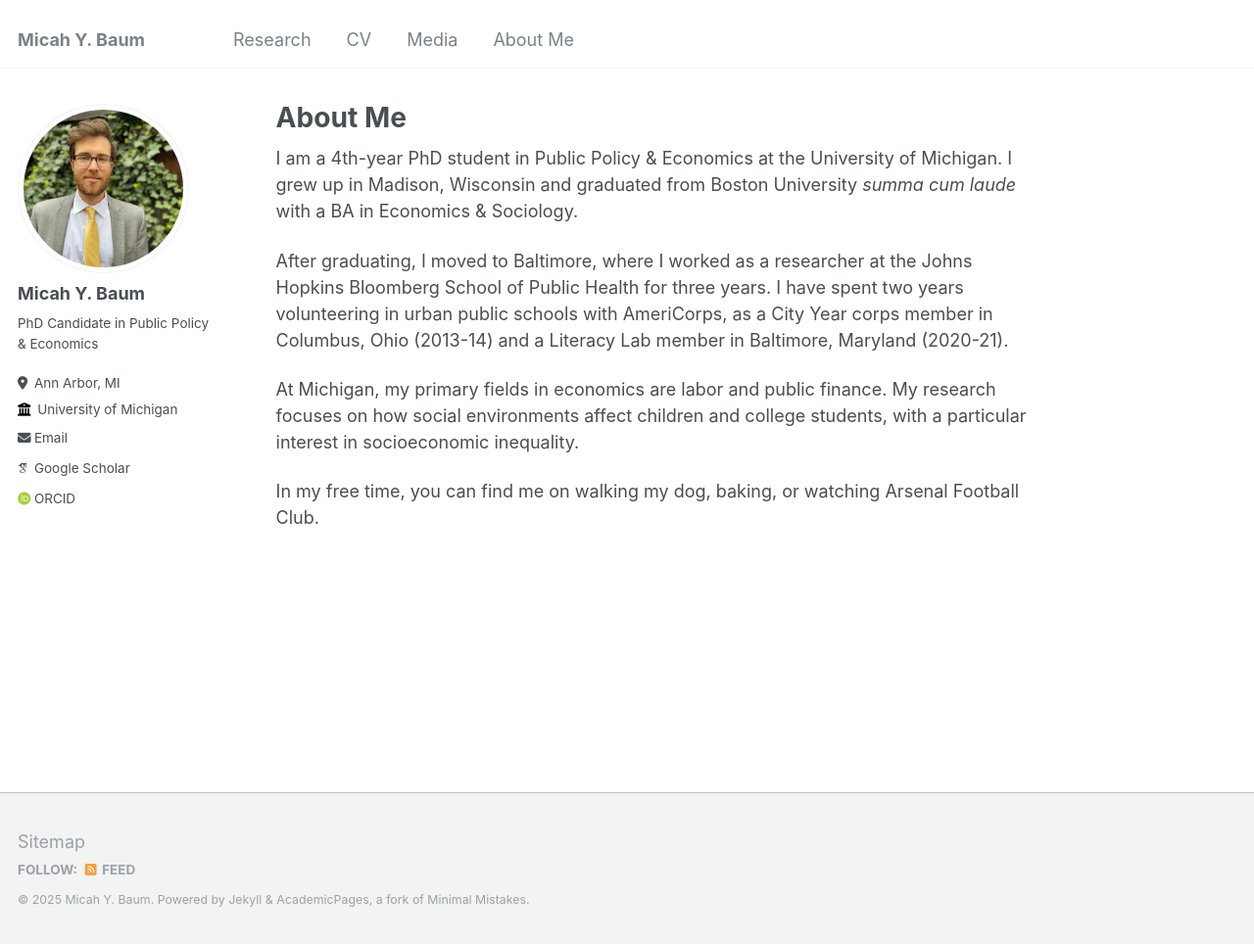
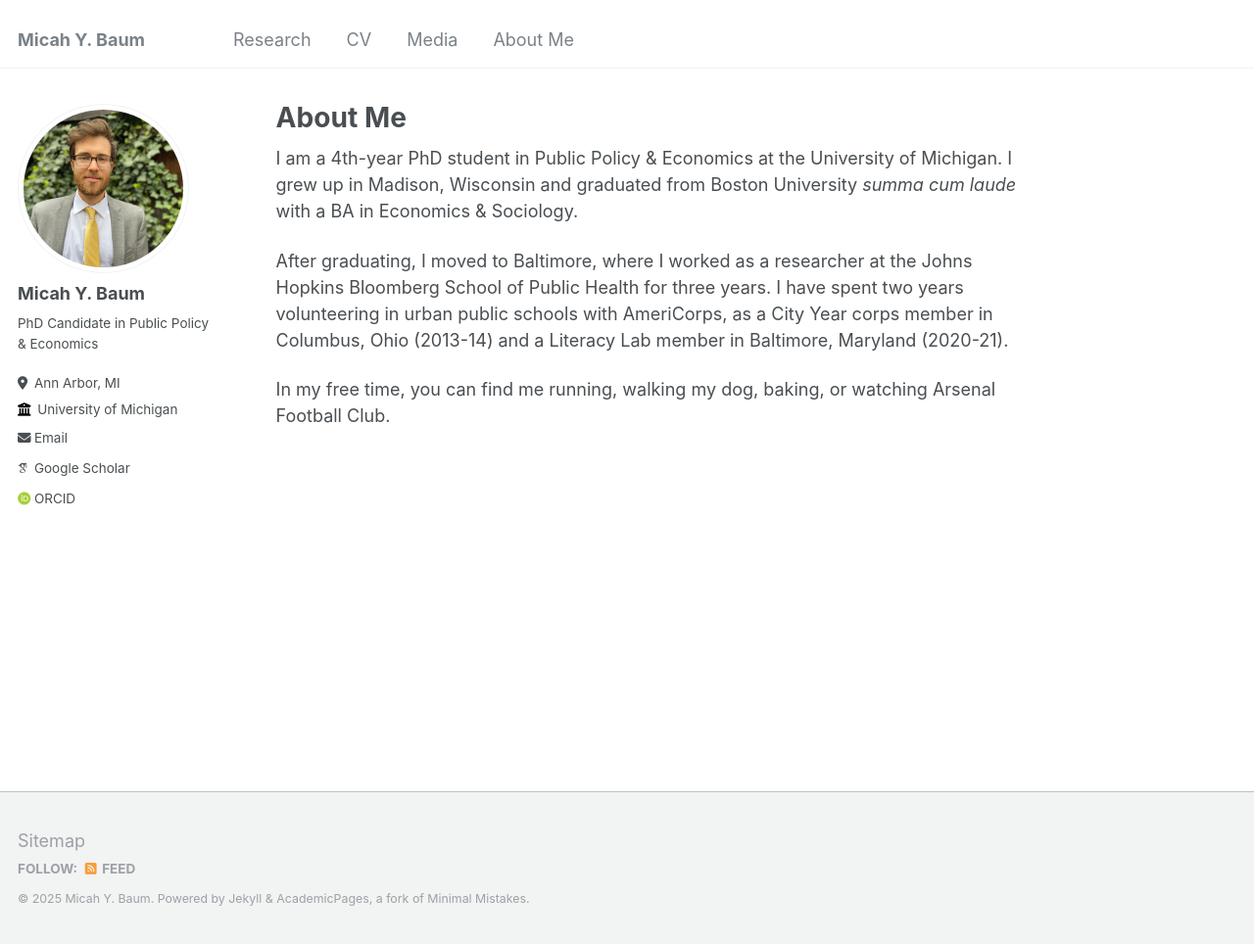
Before and after one commit to micah-baum/micah-baum.github.io, a Jekyll site: the page built from _pages/about-me.md, in a window 1280 px wide and 964 px high. Shown: the whole window at 98% size. Built offline with Jekyll 4.4.1, drawn with Linux system fonts in a browser that asks for light colours; some web fonts are replaced.

Commit message:
Update about-me.md

```diff
--- a/_pages/about-me.md
+++ b/_pages/about-me.md
@@ -11,6 +11,4 @@ I am a 4th-year PhD student in Public Policy & Economics at the University of Mi
 
 After graduating, I moved to Baltimore, where I worked as a researcher at the Johns Hopkins Bloomberg School of Public Health for three years. I have spent two years volunteering in urban public schools with AmeriCorps, as a City Year corps member in Columbus, Ohio (2013-14) and a Literacy Lab member in Baltimore, Maryland (2020-21).
 
-At Michigan, my primary fields in economics are labor and public finance. My research focuses on how social environments affect children and college students, with a particular interest in socioeconomic inequality.
-
-In my free time, you can find me on walking my dog, baking, or watching Arsenal Football Club.
+In my free time, you can find me running, walking my dog, baking, or watching Arsenal Football Club.
```
